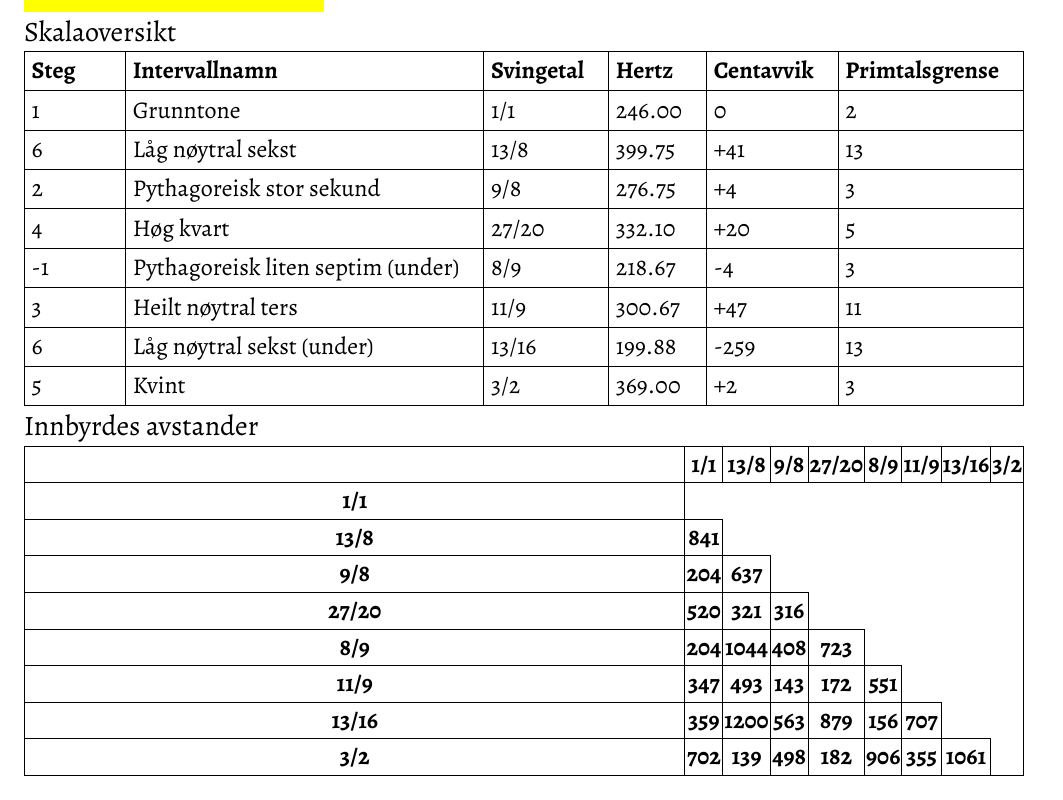
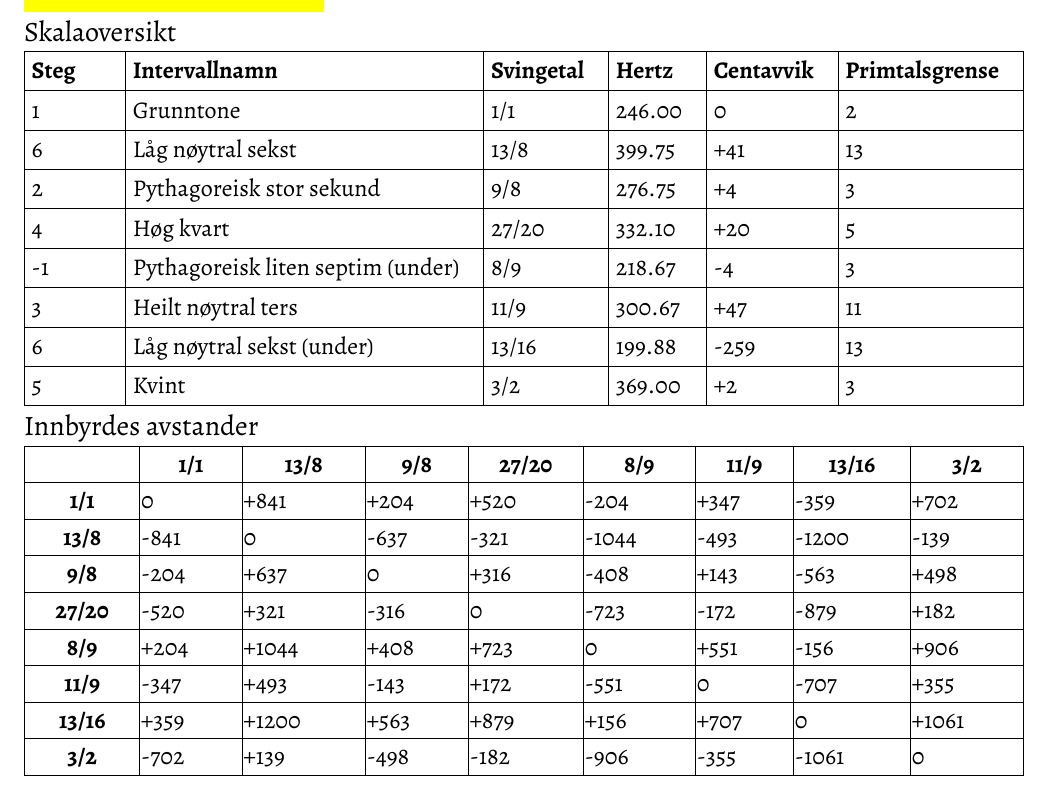
Before and after one commit to hagjan/skalastudier-vanilla, a website: page public/pages/ad3a1ab6-a0ee-4b90-ac7f-c6d37438c183/index.html in a window 1280 px wide. Shown: the part 1433-2233 px from the top of the page, without its empty margins (0-1063 px from the left). Drawn offline with nearby package versions, Linux system fonts and the light colour scheme; files that its build step writes are made by us from their sources.

Commit message:
Add table fixes

```diff
--- a/public/components/cents-table.css
+++ b/public/components/cents-table.css
@@ -5,15 +5,15 @@ x-cents-table div {
 
 x-cents-table table {
   min-width: 800px;
+  width: 100%;
+  border-collapse: collapse;
 }
 
-x-cents-table table,
 x-cents-table th,
 x-cents-table td {
   border: 1px solid black;
-  border-collapse: collapse;
   white-space: nowrap;
-  width: 100%;
+  width: auto;
 }
 
 x-cents-table td {
--- a/public/components/cents-table.js
+++ b/public/components/cents-table.js
@@ -1,7 +1,12 @@
 
 const getCentValue = (num1, num2) => {
-  return Math.abs(Math.round(1200 * Math.log2(num2 / num1)));
+  const value = Math.round(1200 * Math.log2(num2 / num1));
+  if (value > 0) {
+    return '+' + value
+  }
+  return value
 };
+
 
 class CentsTableComponent extends HTMLElement {
   #interval_list
@@ -59,18 +64,19 @@ class CentsTableComponent extends HTMLElement {
 
     table.appendChild(tr)
 
-    intervals.forEach((item, index) => {
+    intervals.forEach(item => {
       const tr = document.createElement('tr')
 
       const th = document.createElement('th')
       th.textContent = item.fraction
       tr.appendChild(th)
 
-      for (let i = 0; i < index; i++) {
-        const td = document.createElement('th')
-        td.textContent = getCentValue(item.value, intervals[i].value)
+
+      intervals.forEach(inner => {
+        const td = document.createElement('td')
+        td.textContent = getCentValue(item.value, inner.value)
         tr.appendChild(td)
-      }
+      })
 
       table.appendChild(tr)
     })
```
